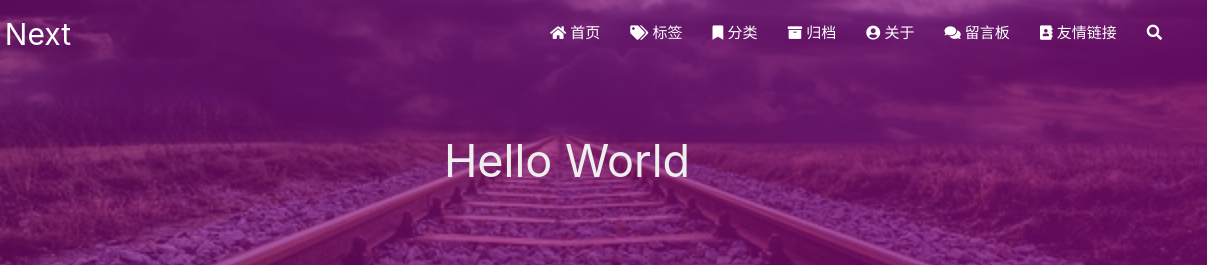
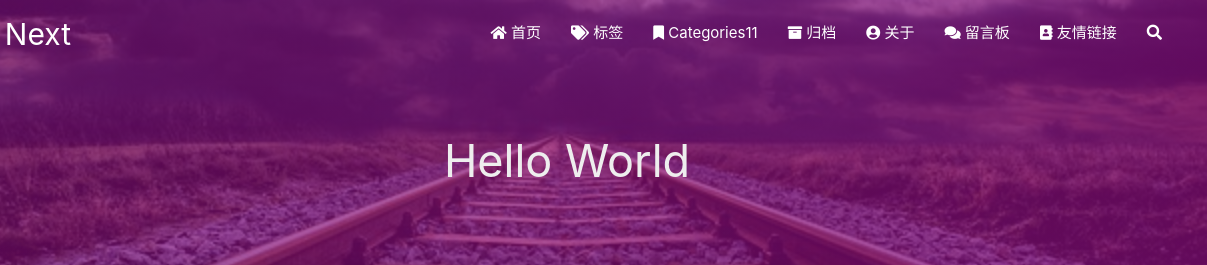
Before and after one commit to minggxu9/minggxu9.github.io, a plain HTML site: page 2019/10/26/hello-world/index.html in a window 1280 px wide. Shown: the top 265 px of the page, 73-1280 px from the left. Drawn offline with Linux system fonts and the light colour scheme; some packages are replaced by stand-ins of ours; a script that the page names is missing.

Commit message:
Site updated: 2019-11-01 22:30:13

```diff
--- a/2019/10/26/hello-world/index.html
+++ b/2019/10/26/hello-world/index.html
@@ -75,7 +75,7 @@
 
       <i class="fas fa-bookmark" style="zoom: 0.6;"></i>
 
-      <span>分类</span>
+      <span>Categories11</span>
     </a>
 
   </li>
@@ -177,7 +177,7 @@
 
 			    <i class="fa-fw fas fa-bookmark"></i>
 
-			分类
+			Categories11
 		</a>
 
         </li>
```
Also changed, not shown: 2019/10/27/Hexo-Admin/index.html (+2 -2 lines), about/index.html (+2 -2 lines), archives/2019/10/index.html (+2 -2 lines), archives/2019/index.html (+2 -2 lines), archives/index.html (+2 -2 lines), contact/index.html (+2 -2 lines), friends/index.html (+2 -2 lines), index.html (+2 -2 lines), tags/index.html (+2 -2 lines).
